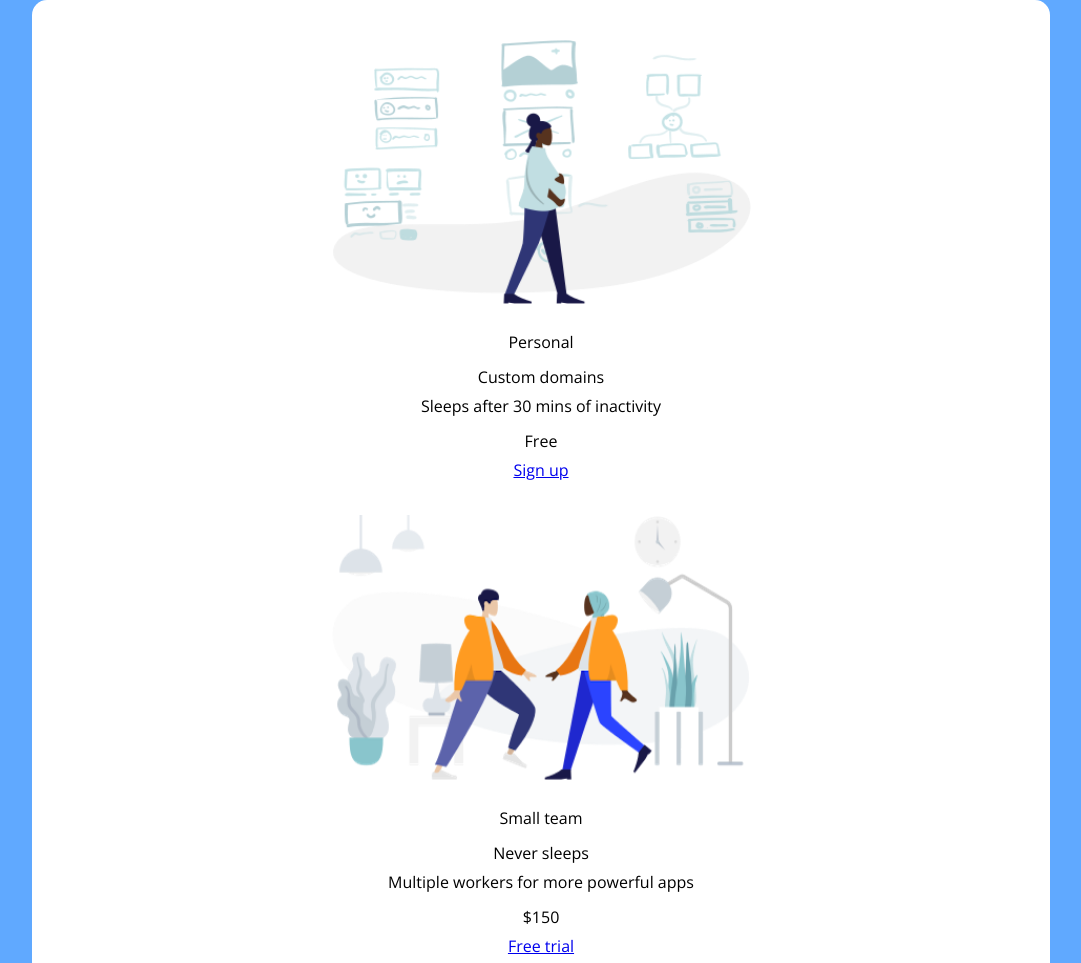
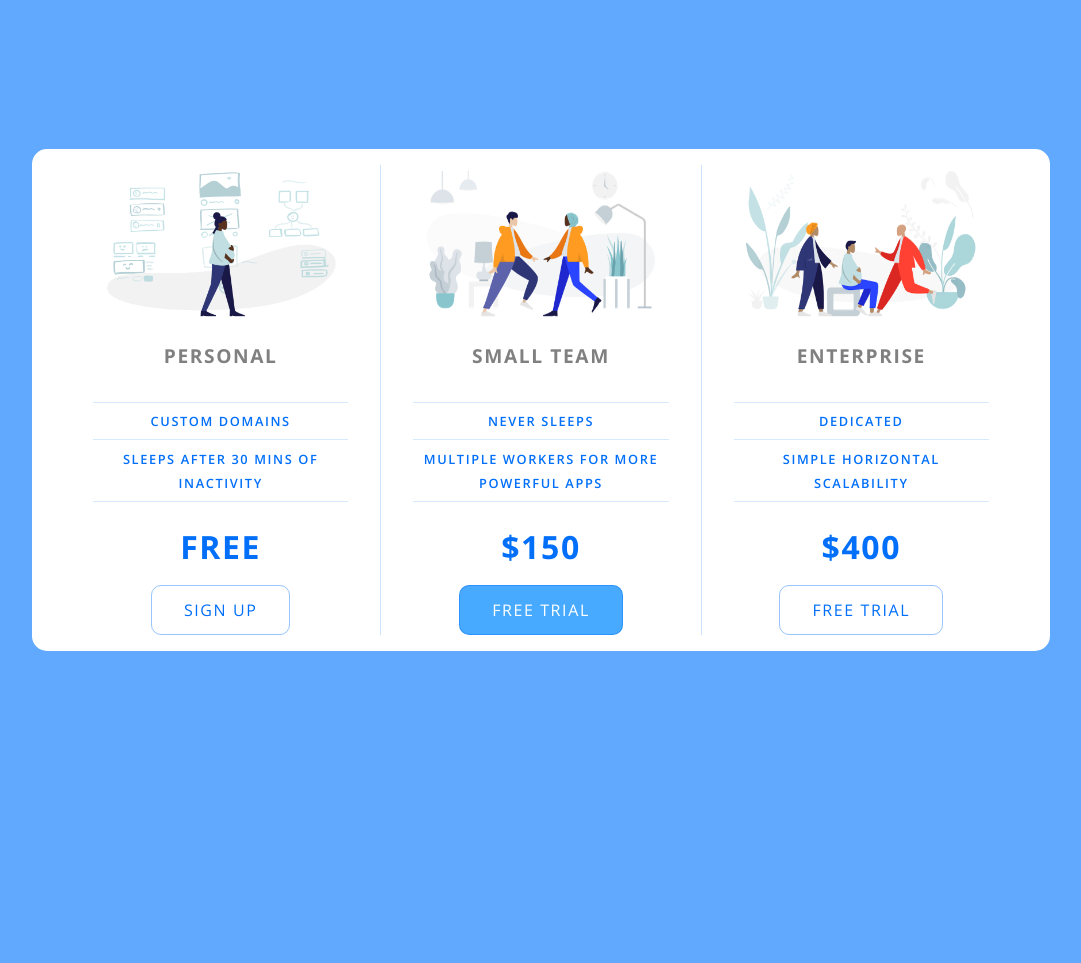
Before and after one commit to CristianRazo/PriceTableResponsive, a plain HTML site: page index.html in a window 1280 px wide. Shown: the top 963 px of the page, without its empty margins (99-1180 px from the left). After the commit the page ends 800 px from the top, so only its background shows below. Drawn offline with nearby package versions, Linux system fonts and the light colour scheme.

Commit message:
Terminado

```diff
--- a/app.css
+++ b/app.css
@@ -17,7 +17,9 @@ html {
   border-radius: 15px;
   width: 100%;
   max-width: 960px;
-  padding: 2rem 1.8rem;
+  padding: 0 1.8rem;
+  display: flex;
+  flex-direction: column;
 }
 
 .pricing-plan {
@@ -25,7 +27,14 @@ html {
   flex-direction: column;
   align-items: center;
   text-align: center;
-  margin-bottom: 1.5rem;
+  padding-bottom: 1.5rem;
+  text-transform: uppercase;
+  border-bottom: 1px solid #e1f1ff;
+  letter-spacing: 0.1rem;
+}
+
+.pricing-plan:last-child {
+  border-bottom: none;
 }
 
 .pricing-plan * {
@@ -37,3 +46,80 @@ html {
   width: 100%;
   max-width: 420px;
 }
+
+.pricing-plan .pricing-header {
+  color: gray;
+  font-size: 1.2rem;
+  font-weight: 700;
+  margin-bottom: 1.5rem;
+}
+
+.pricing-plan .pricing-features {
+  color: #016ff9;
+  font-size: 0.8rem;
+  font-weight: 600;
+  margin-bottom: 1rem;
+  line-height: 1.5rem;
+}
+
+.pricing-plan .pricing-features li {
+  border-bottom: 1px solid #60aaff42;
+}
+
+.pricing-plan .pricing-features li:first-child {
+  border-top: 1px solid #60aaff42;
+}
+
+.pricing-plan .pricing-price {
+  display: block;
+  font-size: 2rem;
+  font-weight: 800;
+  color: #016ff9;
+  margin-bottom: 1rem;
+}
+
+.pricing-plan .pricing-button {
+  padding: 1rem 2rem;
+  text-decoration: none;
+  border: 1px solid #016ff967;
+  border-radius: 10px;
+  color: #016ff9;
+  overflow: hidden;
+}
+
+.pricing-plan .pricing-button:hover {
+  background-color: #016ff922;
+}
+
+.pricing-plan .is-featured {
+  background-color: #48aaff;
+  color: white;
+}
+
+.pricing-plan .is-featured:hover {
+  background-color: #269aff;
+}
+
+.pricing-plan .is-featured:focus {
+  background-color: #269aff;
+}
+
+@media (min-width: 980px) {
+  .panel {
+    flex-direction: row;
+    justify-content: space-evenly;
+  }
+  .pricing-plan {
+    margin: 1rem 0;
+    padding: 0 2rem;
+    border-bottom: none;
+    border-right: 1px solid #0171f933;
+  }
+
+  .pricing-plan:last-child {
+    border-right: none;
+  }
+  .pricing-plan .pricing-img {
+    width: 90%;
+  }
+}
```
